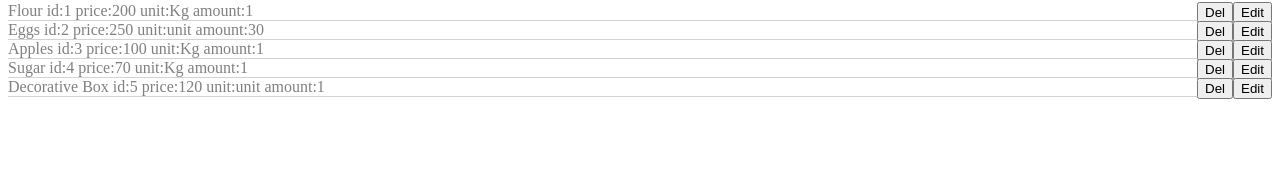
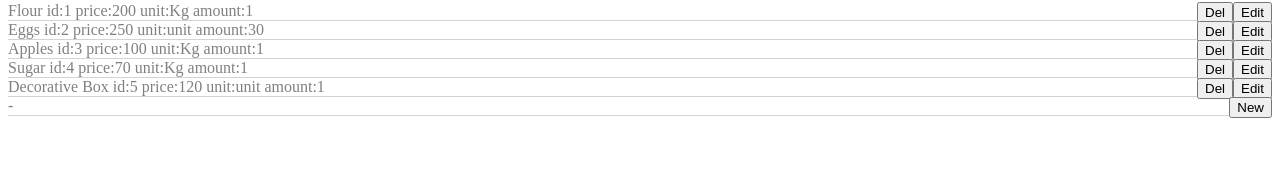
Before and after one commit to GustavoVergara87/pastry_quotation, a React (Create React App) app: page /product in a window 1280 px wide. Shown: the part 112-299 px from the top of the page. Built offline with nearby package versions, Linux system fonts and the light colour scheme.

Commit message:
Product Dropdown UI behavior working

```diff
--- a/src/components/Item.js
+++ b/src/components/Item.js
@@ -7,10 +7,11 @@ export default function Item({ data, uncollapsed, onUncollapse }) {
 		NEW_EDIT = 2,
 		NEW_COLLAPSED = 3;
 
-	const [state, setState] = useState(COLLAPSED);
+	const [state, setState] = useState(
+		data.id === undefined ? NEW_COLLAPSED : COLLAPSED
+	);
 
 	const onClickEdit = () => {
-		console.log('Show edit form');
 		setState(EDIT);
 		onUncollapse(data);
 	};
@@ -25,8 +26,8 @@ export default function Item({ data, uncollapsed, onUncollapse }) {
 	};
 
 	const onClickNew = () => {
-		console.log('Show edit new form');
 		setState(NEW_EDIT);
+		onUncollapse(data);
 	};
 
 	const onClickCollapse = () => {
@@ -43,10 +44,11 @@ export default function Item({ data, uncollapsed, onUncollapse }) {
 	};
 
 	const renderForm = () => {
+		if (data.id === undefined && uncollapsed.id === undefined) {
+			return state === NEW_EDIT ? <RawMaterialsForm /> : null;
+		}
 		if (uncollapsed.id === data.id) {
-			return state === EDIT || state === NEW_EDIT ? (
-				<RawMaterialsForm />
-			) : null;
+			return state === EDIT ? <RawMaterialsForm /> : null;
 		} else {
 			onClickCollapse();
 		}
@@ -56,6 +58,7 @@ export default function Item({ data, uncollapsed, onUncollapse }) {
 		<div
 			style={{ borderBottom: '1px solid lightgrey', position: 'relative' }}
 		>
+			{state === EDIT || state === COLLAPSED ? (
 				<span style={{ color: 'grey' }}>
 					{`${data.description}`}
 					{` id:${data.id}`}
@@ -63,6 +66,10 @@ export default function Item({ data, uncollapsed, onUncollapse }) {
 					{` unit:${data.unit}`}
 					{` amount:${data.amount}`}
 				</span>
+			) : (
+				<span style={{ color: 'grey' }}>-</span>
+			)}
+
 			<span style={{ position: 'absolute', right: '0' }}>
 				{state === EDIT || state === COLLAPSED ? (
 					<button onClick={onClickDel}>Del</button>
--- a/src/components/List.js
+++ b/src/components/List.js
@@ -53,6 +53,13 @@ export default function List() {
 					/>
 				);
 			})}
+			{
+				<Item
+					data={{}}
+					onUncollapse={setUncollapsedItem}
+					uncollapsed={uncollapsedItem}
+				/>
+			}
 		</div>
 	);
 }
```
Lines whose indentation alone changed are shown as unchanged.
